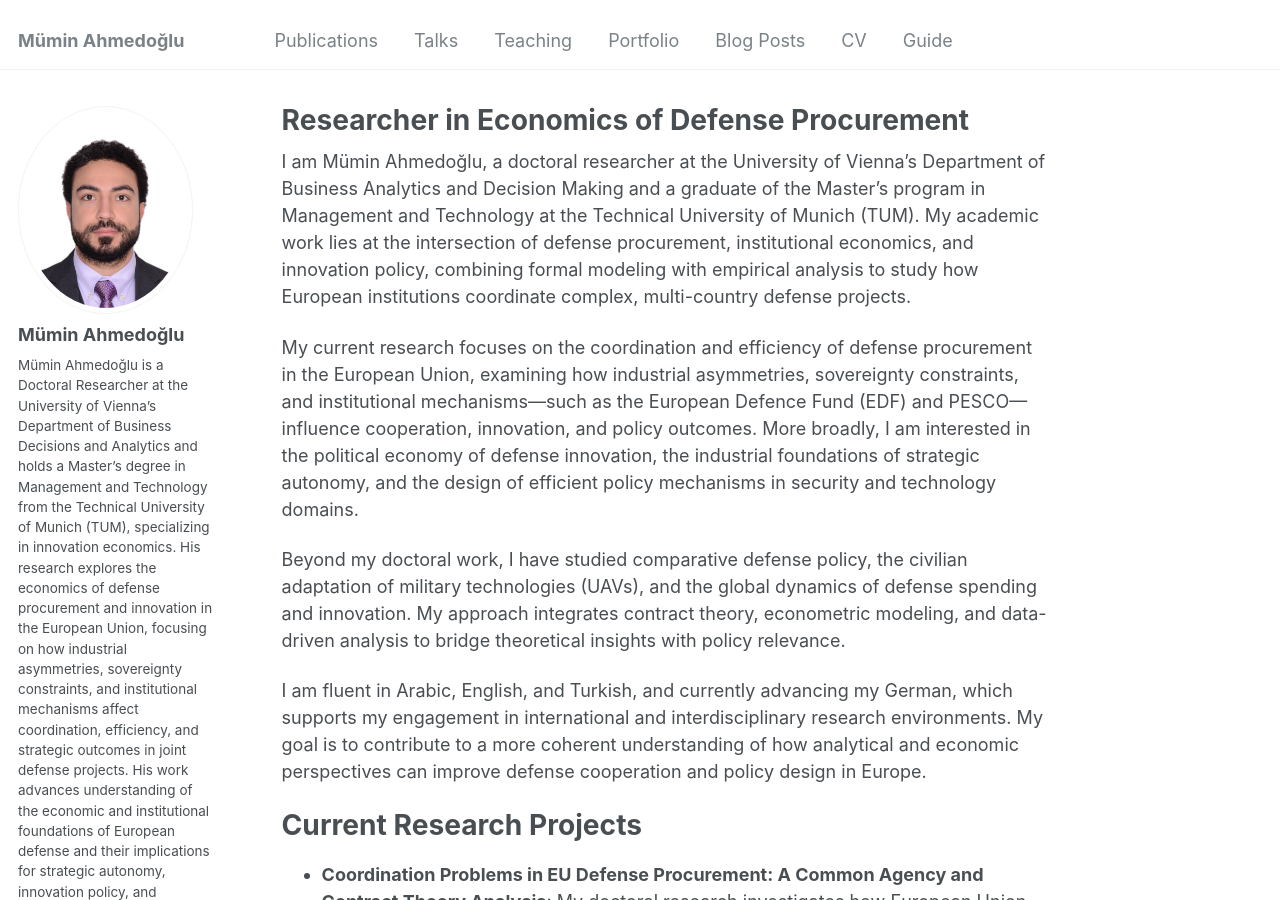
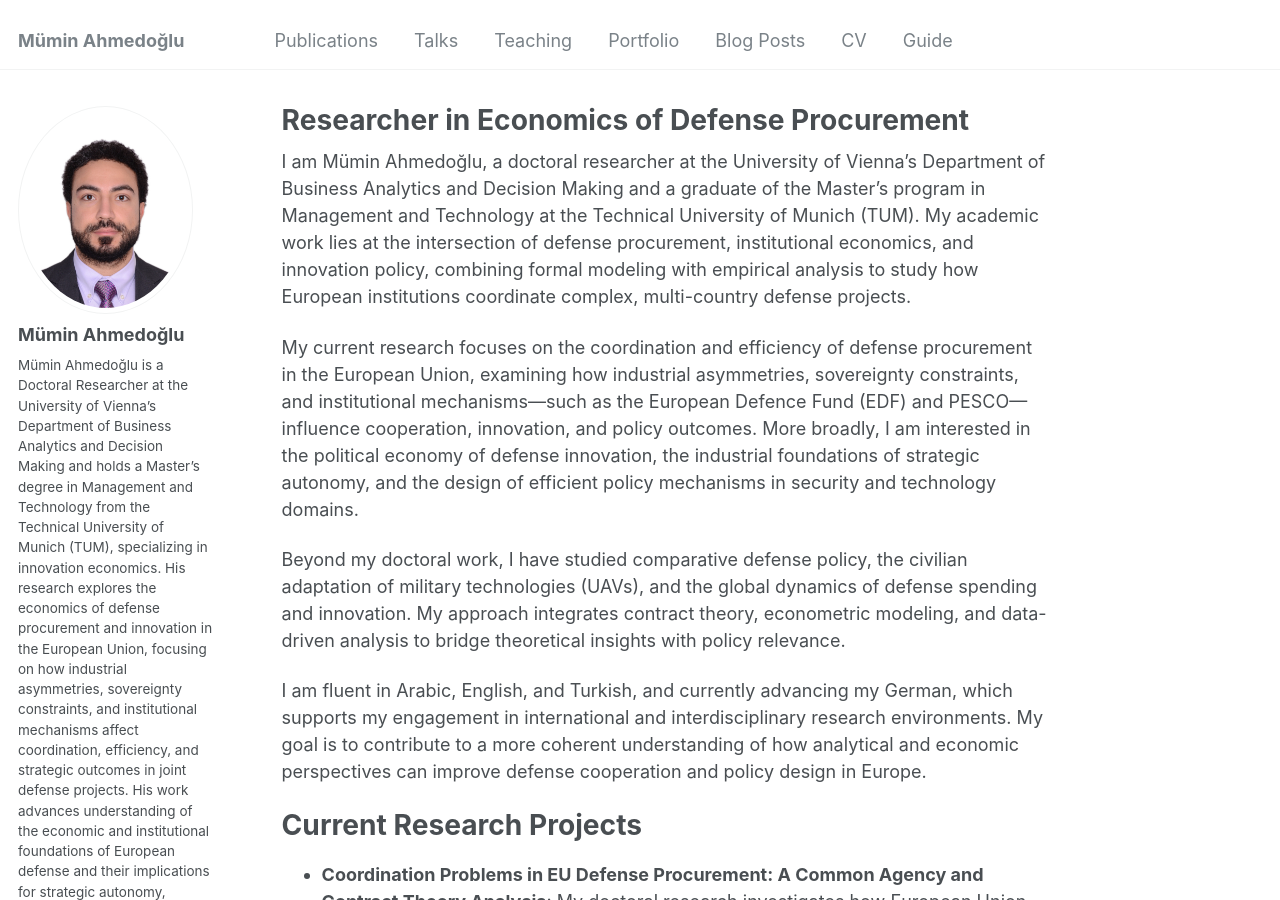
Before and after one commit to ahmedoglu/ahmedoglu.github.io, a Jekyll site: the page built from _pages/about.md, in a window 1280 px wide and 900 px high. Built offline with Jekyll 4.4.1, drawn with Linux system fonts in a browser that asks for light colours; some web fonts are replaced; some of the changed text lies outside the part shown.

Commit message:
Update _config.yml

```diff
--- a/_config.yml
+++ b/_config.yml
@@ -11,7 +11,7 @@ locale                   : "en-US"
 title                    : "Mümin Ahmedoğlu"
 title_separator          : "-"
 name                     : &name "Mümin Ahmedoğlu"
-description              : &description "Doctoral Researcher | Economics of Defense Procurement | Ph.D. Business Decisions & Analytics, University of Vienna (ongoing) | M.Sc. Management & Technology, TU Munich | B.Sc. Industrial Engineering, METU | Turkey | Austria | EU Defense & Innovation Policy"
+description              : &description "Doctoral Researcher | Economics of Defense Procurement | Ph.D. Business Analytics and Decision Making, University of Vienna (ongoing) | M.Sc. Management & Technology, TU Munich | B.Sc. Industrial Engineering, METU | Turkey | Austria | EU Defense & Innovation Policy"
 url                      : https://ahmedoglu.github.io # the base hostname & protocol for your site e.g. "https://mmistakes.github.io"
 baseurl                  : "" # the subpath of your site, e.g. "/blog"
 repository               : "https://ahmedoglu.github.io"
@@ -24,7 +24,7 @@ author:
   avatar           : "Photo_MA.JPG"
   name             : "Mümin Ahmedoğlu"
   pronouns         : # example: "she/her"
-  bio              : "Mümin Ahmedoğlu is a Doctoral Researcher at the University of Vienna’s Department of Business Decisions and Analytics and holds a Master’s degree in Management and Technology from the Technical University of Munich (TUM), specializing in innovation economics. His research explores the economics of defense procurement and innovation in the European Union, focusing on how industrial asymmetries, sovereignty constraints, and institutional mechanisms affect coordination, efficiency, and strategic outcomes in joint defense projects. His work advances understanding of the economic and institutional foundations of European defense and their implications for strategic autonomy, innovation policy, and international security cooperation."
+  bio              : "Mümin Ahmedoğlu is a Doctoral Researcher at the University of Vienna’s Department of Business Analytics and Decision Making and holds a Master’s degree in Management and Technology from the Technical University of Munich (TUM), specializing in innovation economics. His research explores the economics of defense procurement and innovation in the European Union, focusing on how industrial asymmetries, sovereignty constraints, and institutional mechanisms affect coordination, efficiency, and strategic outcomes in joint defense projects. His work advances understanding of the economic and institutional foundations of European defense and their implications for strategic autonomy, innovation policy, and international security cooperation."
   location         : "Vienna - Austria"
   employer         : "University of Vienna"
   uri              : "https://ufind.univie.ac.at/de/person.html?id=1020207"
```
